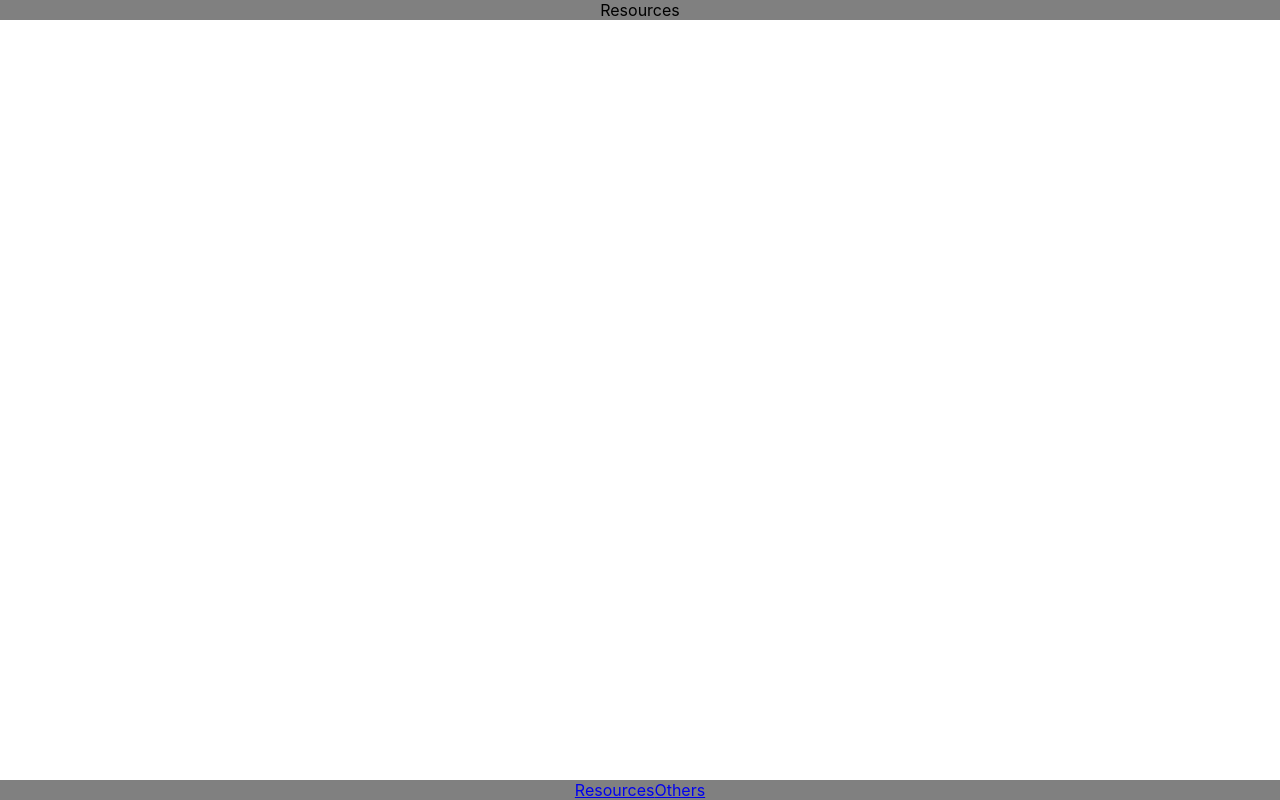
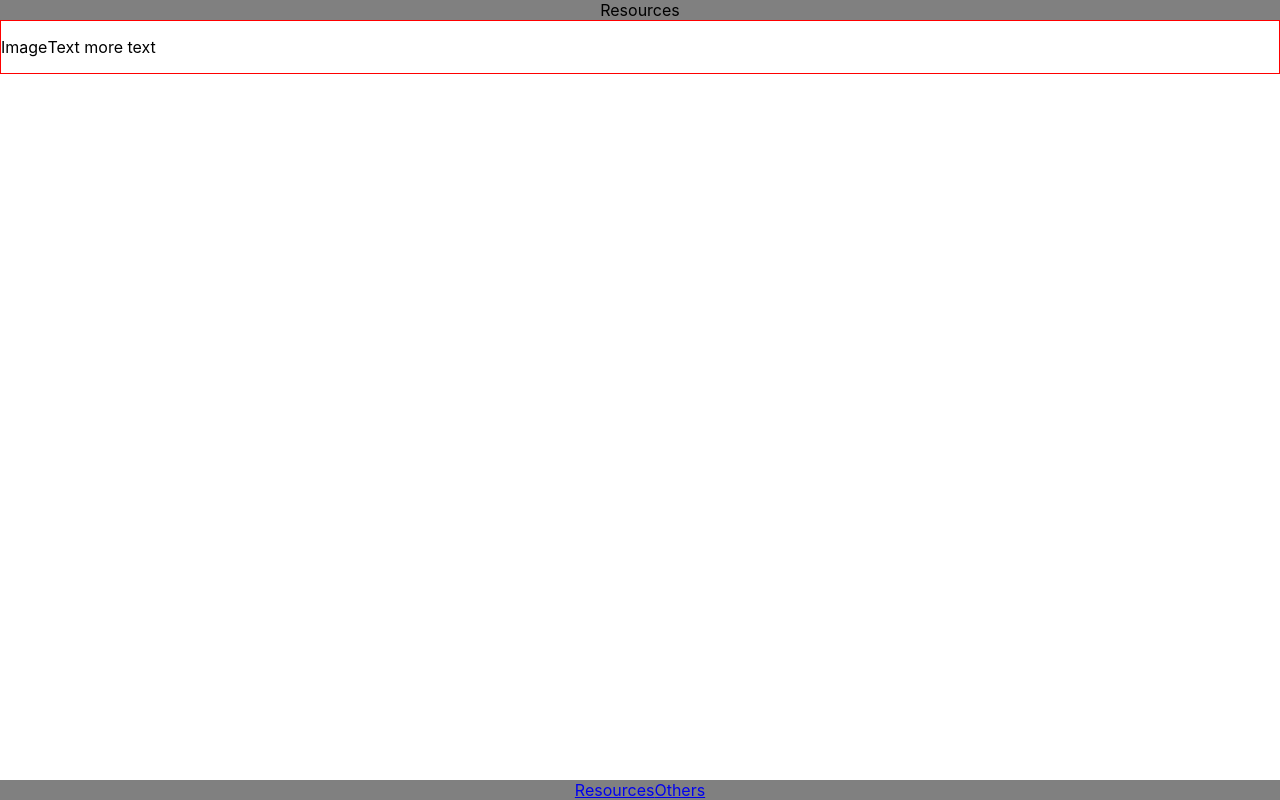
Before and after one commit to mschmauder-hub/todos, a React (Create React App) app: page /resources in a window 1280 px wide. Built offline with nearby package versions, Linux system fonts and the light colour scheme.

Commit message:
Add list layout

```diff
--- a/src/components/List/ListItem.js
+++ b/src/components/List/ListItem.js
@@ -1,7 +1,8 @@
 import React from "react";
+import "./listItem.css";
 
-const ListItem = () => {
-  return <div className="listItem"></div>;
+const ListItem = ({ children }) => {
+  return <div className="listItem">{children}</div>;
 };
 
 export default ListItem;
--- /dev/null
+++ b/src/components/List/ListItemIcon.js
@@ -0,0 +1,7 @@
+import React from "react";
+
+const ListItemIcon = () => {
+  return <p>Image</p>;
+};
+
+export default ListItemIcon;
--- /dev/null
+++ b/src/components/List/ListItemText.js
@@ -0,0 +1,12 @@
+import React from "react";
+
+const ListItemText = ({ primary, secondary }) => {
+  return (
+    <div>
+      <span>{primary}</span>
+      <span>{secondary}</span>
+    </div>
+  );
+};
+
+export default ListItemText;
--- a/src/components/List/listItem.css
+++ b/src/components/List/listItem.css
@@ -1,4 +1,5 @@
 .listItem {
   display: flex;
   border: 1px solid red;
+  align-items: center;
 }
--- a/src/pages/Resources.js
+++ b/src/pages/Resources.js
@@ -2,12 +2,17 @@ import React from "react";
 import "./resources.css";
 import List from "../components/List/List";
 import ListItem from "../components/List/ListItem";
+import ListItemText from "../components/List/ListItemText";
+import ListItemIcon from "../components/List/ListItemIcon";
 
 function Resources() {
   return (
     <main className="resources">
       <List>
-        <ListItem />
+        <ListItem>
+          <ListItemIcon />
+          <ListItemText primary="Text more text" />
+        </ListItem>
       </List>
     </main>
   );
```
